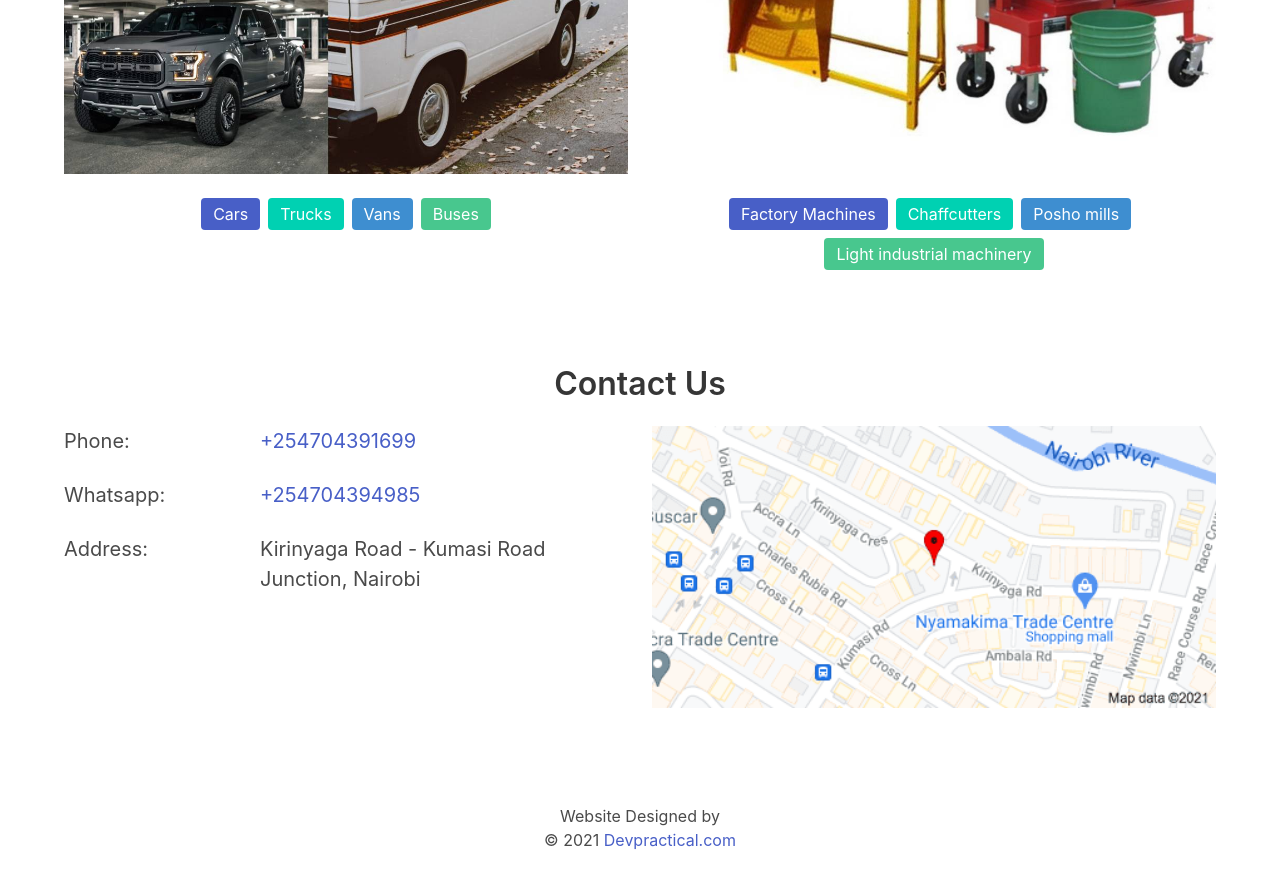
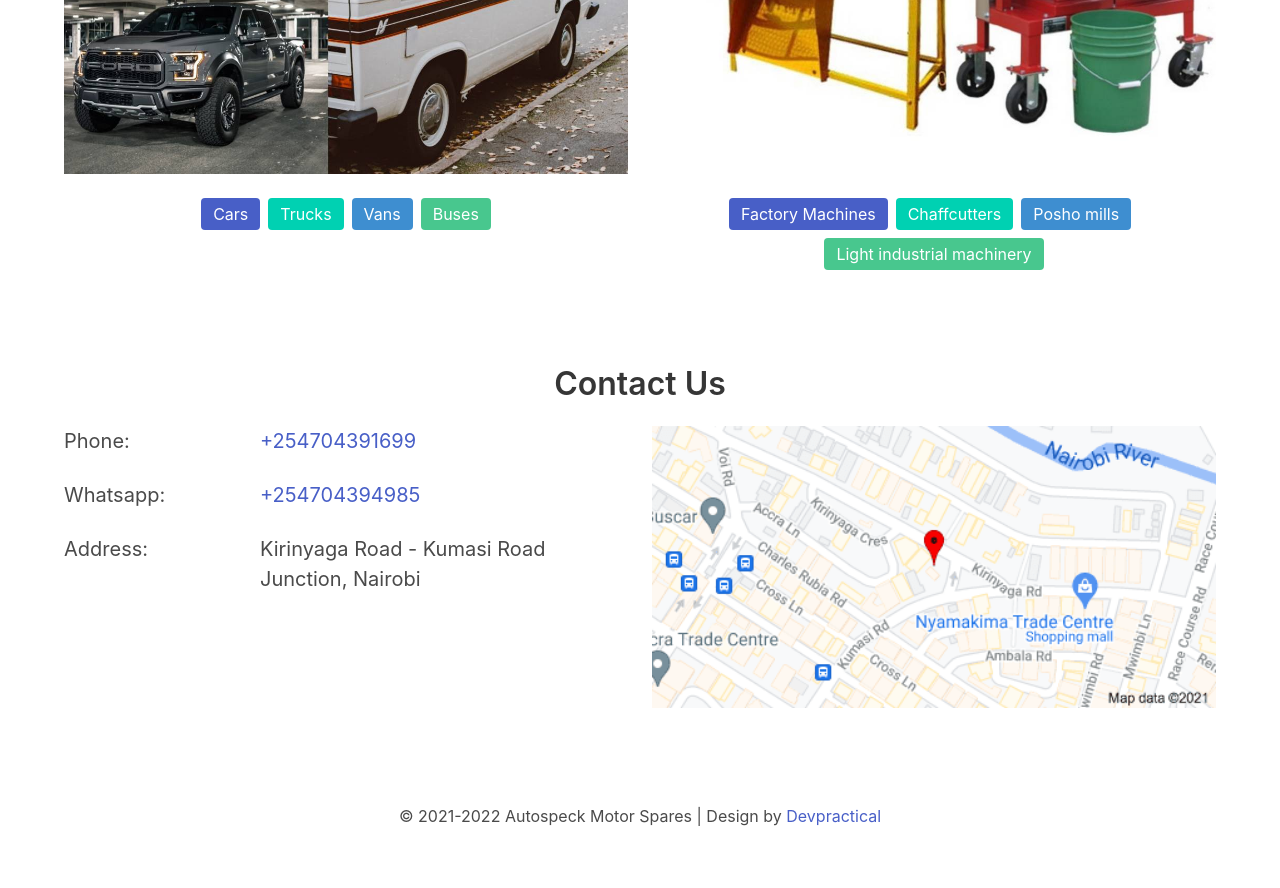
Before and after one commit to avicnotes/autospeck, a Jekyll site: the page built from index.html, in a window 1280 px wide and 900 px high, scrolled down 1547 px. Shown: the top 888 px of the window. Built offline with Jekyll 4.4.1, drawn with Linux system fonts in a browser that asks for light colours; the list of posts is cut into pages by our own code.

Commit message:
update footer

```diff
--- a/_layouts/default.html
+++ b/_layouts/default.html
@@ -12,8 +12,8 @@
     </main>
     <footer>
       <div class="credits py-6">
-        <p class="has-text-centered">
-          Website Designed by <br/> &copy; 2021 <a href="https://devpractical.com">Devpractical.com</a>
+        <p class="has-text-centered is-small">
+          &copy; 2021-2022 Autospeck Motor Spares | Design by <a href="https://devpractical.com">Devpractical</a>
         </p>
       </div>
     </footer>
```
